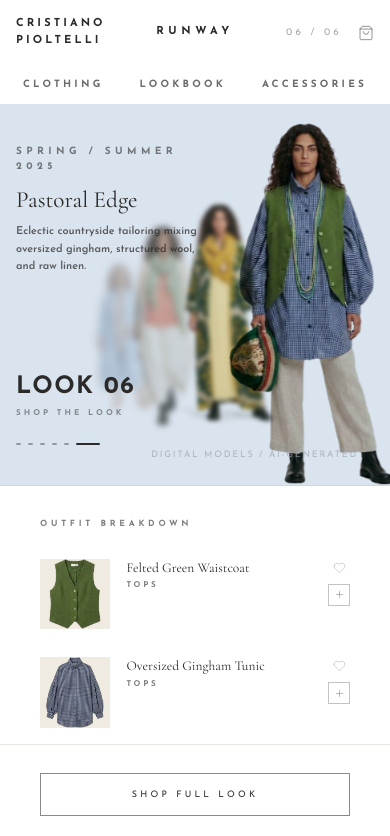
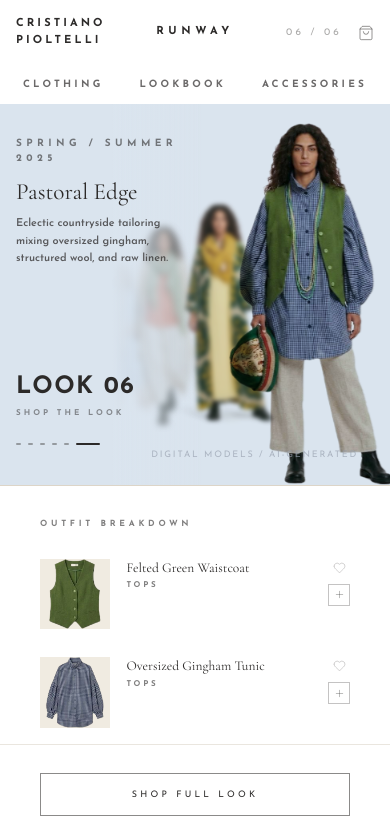
Before and after one commit to ritikaanand0611-ctrl/cristiano-pioltelli, a Next.js app: page / in a window 390 px wide. Shown: the top 836 px of the page. Built offline with nearby package versions, Linux system fonts and the light colour scheme.

Commit message:
Mobile: gradient veil behind text so copy is legible without hurting aesthetics

```diff
--- a/app/components/LookbookShell.tsx
+++ b/app/components/LookbookShell.tsx
@@ -410,6 +410,12 @@ export default function LookbookShell() {
             );
           })}
 
+        {/* ── Mobile text veil: fades runway bg over text zone so copy is legible */}
+        <div
+          className="absolute inset-y-0 left-0 w-[52%] z-[65] pointer-events-none md:hidden"
+          style={{ background: "linear-gradient(to right, #DAE4EE 55%, transparent)" }}
+        />
+
         {/* ── Invisible drag overlay — above models (max z:60), below UI (z:80+) */}
         <motion.div
           className="absolute inset-0 z-[70] cursor-grab active:cursor-grabbing"
@@ -420,7 +426,7 @@ export default function LookbookShell() {
         />
 
         {/* ── Top-left overlay: season + description ─────────────────────── */}
-        <div className="absolute top-10 left-0 z-[80] w-[55%] md:w-full pl-4 md:pl-10 md:max-w-[22ch] pointer-events-none select-none">
+        <div className="absolute top-8 left-0 z-[80] w-[50%] md:w-auto pl-4 md:pl-10 md:max-w-[22ch] pointer-events-none select-none">
           <AnimatePresence mode="wait">
             <motion.div
               key={look.id + "-tl"}
```
